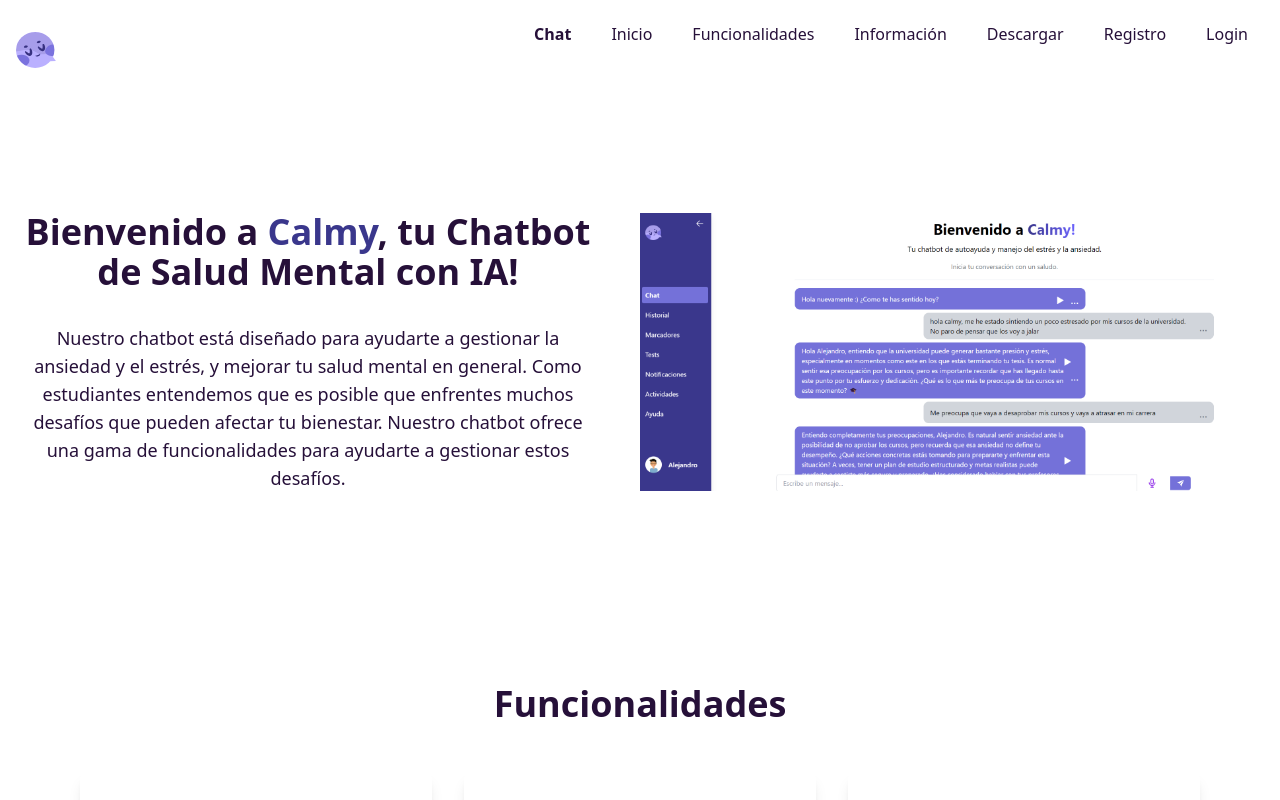
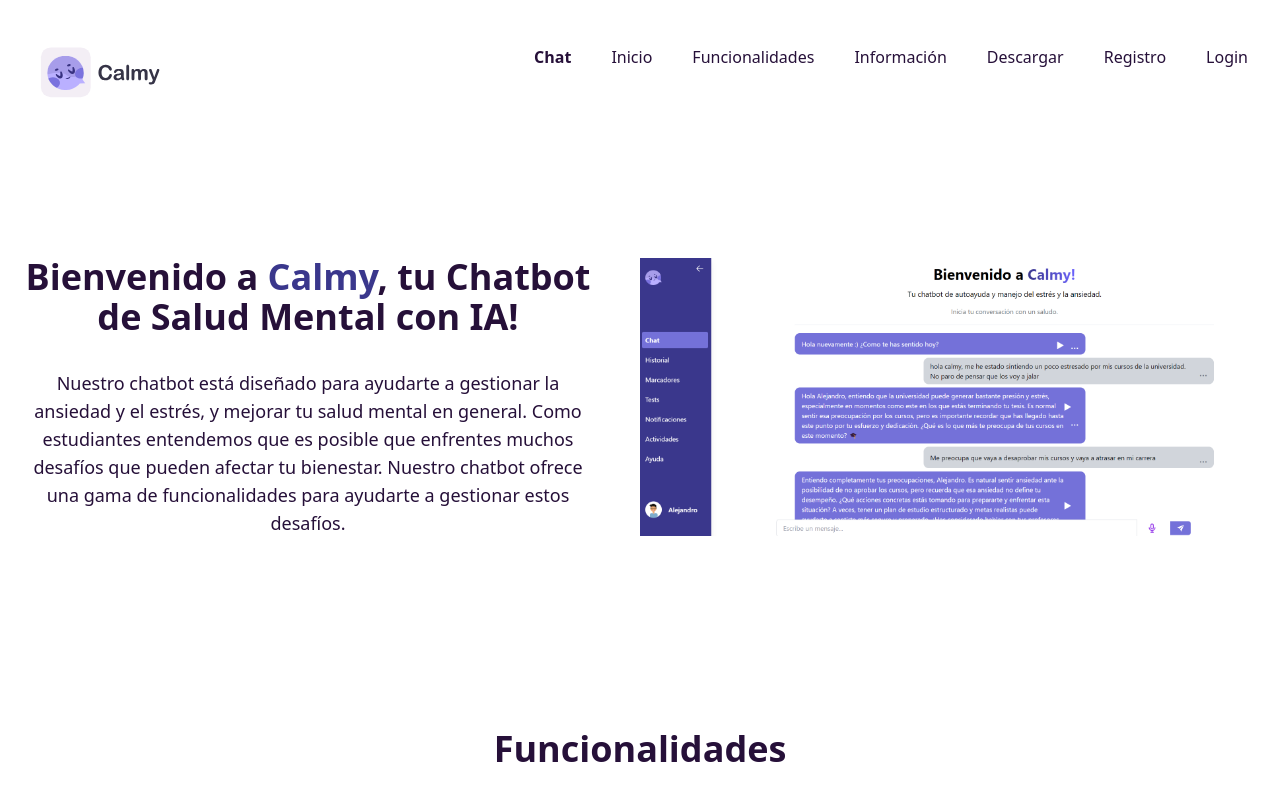
Before and after one commit to NeuronaBens/AI-Chatbot, a Next.js app: page / in a window 1280 px wide. Shown: the top 800 px of the page. Built offline with nearby package versions, Linux system fonts and the light colour scheme.

Commit message:
feat: added new logotype instead of isotype

```diff
--- a/components/general/logo.js
+++ b/components/general/logo.js
@@ -4,7 +4,7 @@ const Logo = ({ size }) => {
   return (
     <div className={`h-${size} w-${size} mt-8`}>
       <Image
-        src="/logo.svg"
+        src="/Logo_and_naming.svg"
         alt="Logo"
         width={size}
         height={size}
--- a/components/general/navbar.js
+++ b/components/general/navbar.js
@@ -8,7 +8,7 @@ function Navbar({ children }) {
       <div className="absolute top-0 left-0 w-full h-full bg-[#FFFFFF] z-[-1]"></div>
       <div className="max-w-full mx-auto px-4 flex items-center justify-between px-10">
         <Link href="/">
-          <Logo size={40} />
+          <Logo size={180} />
         </Link>
         {children}
       </div>
--- a/components/user/sidebar.js
+++ b/components/user/sidebar.js
@@ -148,8 +148,8 @@ const SidebarUser = ({ children, session }) => {
       >
         <div className="h-1/4 flex">
           <Link href="/">
-            <div className="m-4">
-              <Logo size={40} />
+            <div className="">
+              <Logo size={240} />
             </div>
           </Link>
         </div>
```
Also changed, not shown: public/Logo_and_naming.svg (added).
